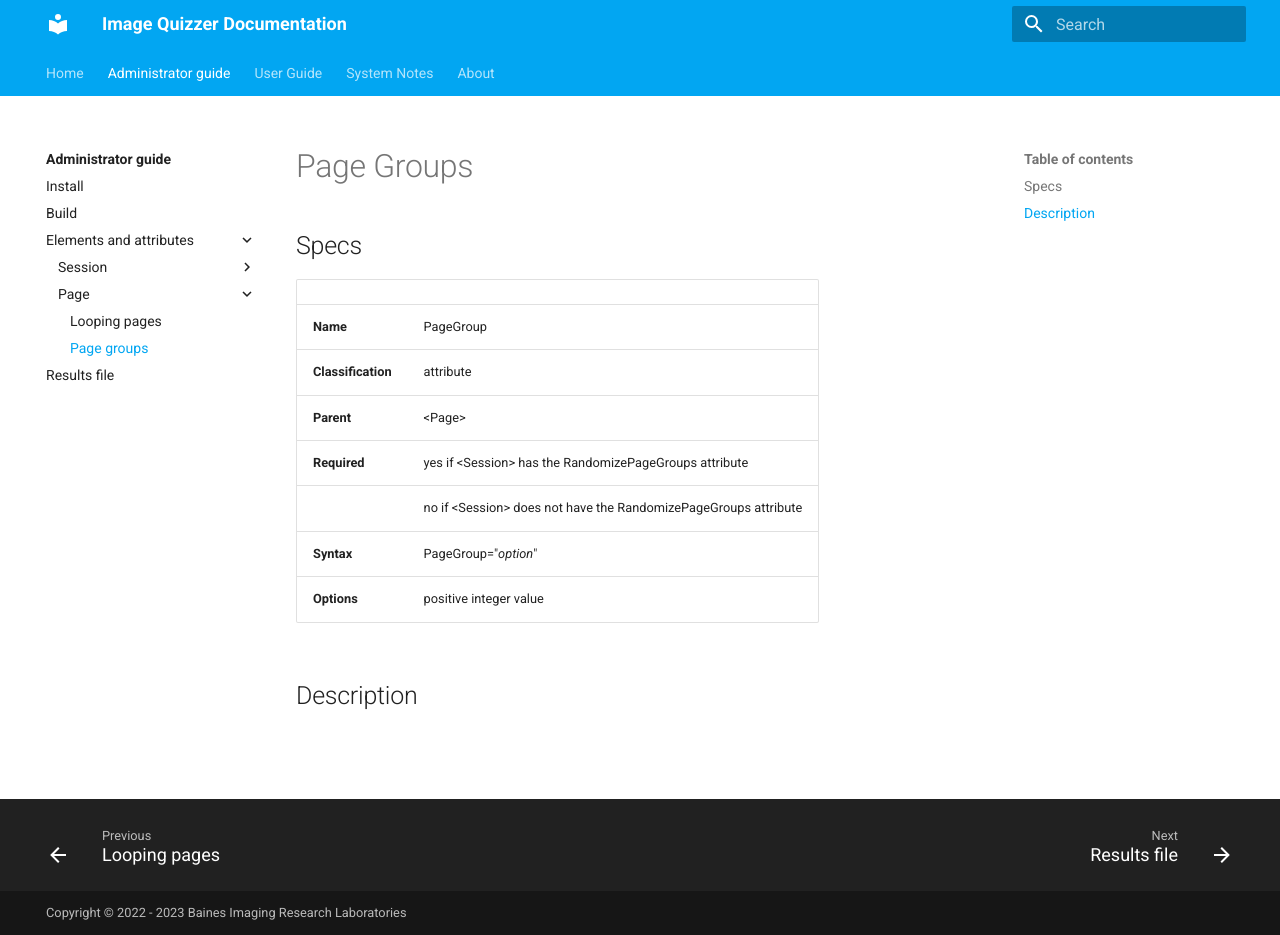
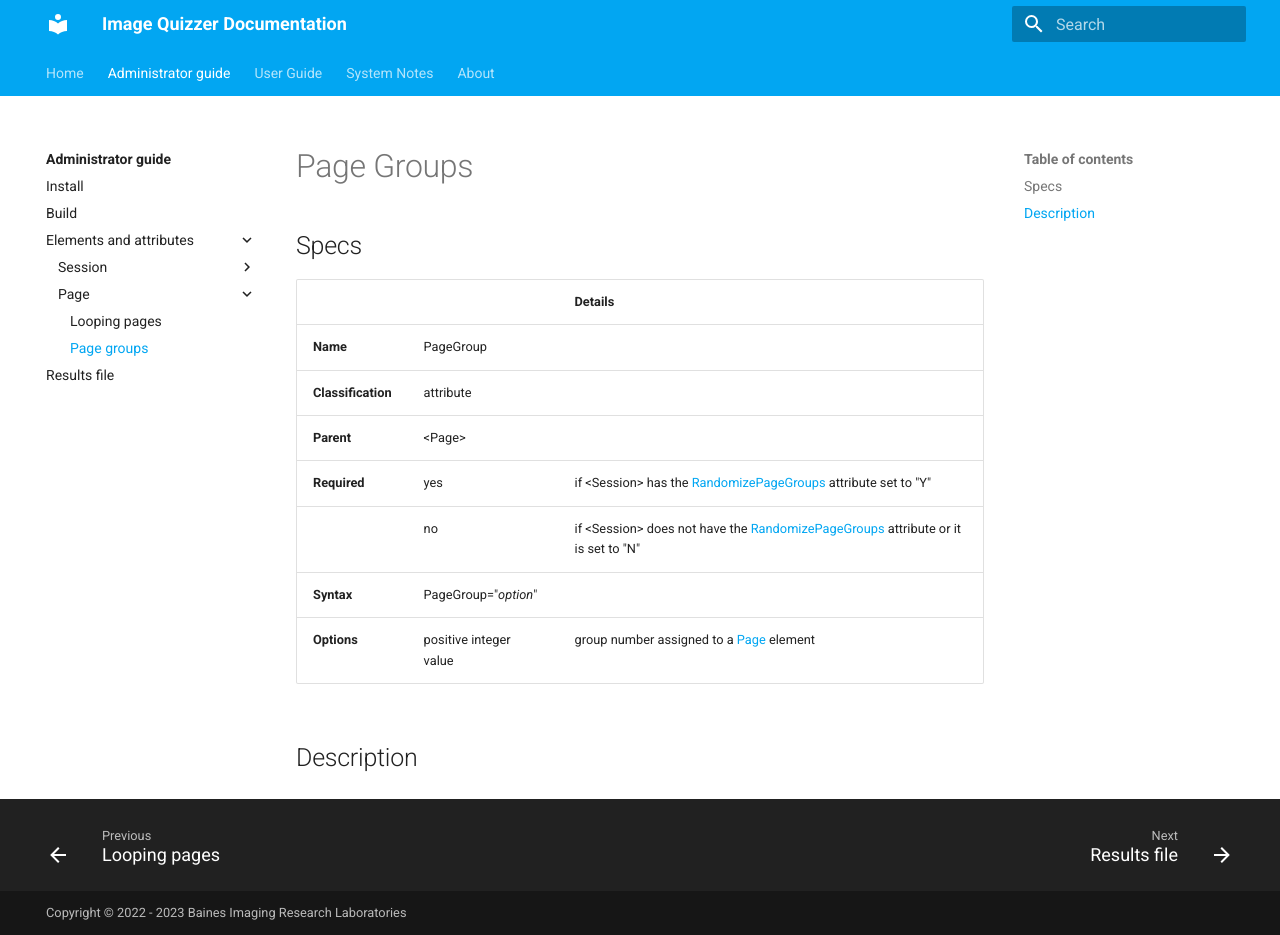
Before and after one commit to baines-imaging-research-laboratory/ImageQuizzerDocumentation, an MkDocs documentation site: the page built from docs/administrator/elements_attributes/page/pagegroup.md, in a window 1280 px wide and 935 px high. Built offline with MkDocs 1.6.1 and Material for MkDocs 9.7.7, drawn with Linux system fonts in a browser that asks for light colours.

Commit message:
adjusting randomize documentation

```diff
--- a/docs/administrator/elements_attributes/page/pagegroup.md
+++ b/docs/administrator/elements_attributes/page/pagegroup.md
@@ -2,14 +2,14 @@
 
 ## Specs
 
-| ||
-|---|---|
-| **Name** | PageGroup |
-| **Classification** | attribute |
-| **Parent** | <Page\> |
-| **Required** | yes if <Session\> has the RandomizePageGroups attribute |
-| | no if <Session\> does not have the RandomizePageGroups attribute |
-| **Syntax** | PageGroup="*option*" |
-| **Options** | positive integer value |
+| ||Details|
+|---|---|---|
+| **Name** | PageGroup |  |
+| **Classification** | attribute ||
+| **Parent** | <Page\> ||
+| **Required** | yes |if <Session\> has the [RandomizePageGroups](../session/randomizing.md) attribute set to "Y"|
+| | no |if <Session\> does not have the [RandomizePageGroups](../session/randomizing.md) attribute or it is set to "N" |
+| **Syntax** | PageGroup="*option*" ||
+| **Options** | positive integer value | group number assigned to a [Page](./index.md) element
 
 ## Description
```
Also changed, not shown: docs/administrator/elements_attributes/session/randomizing.md (+1 -1 lines).
